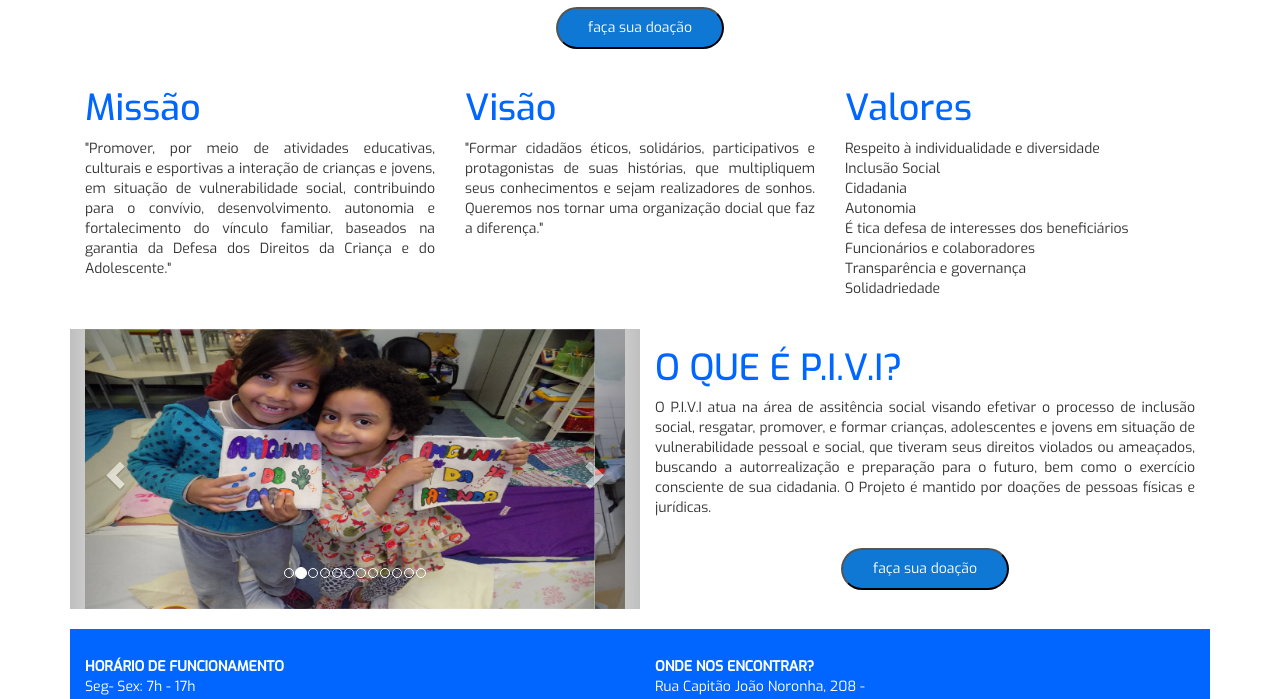
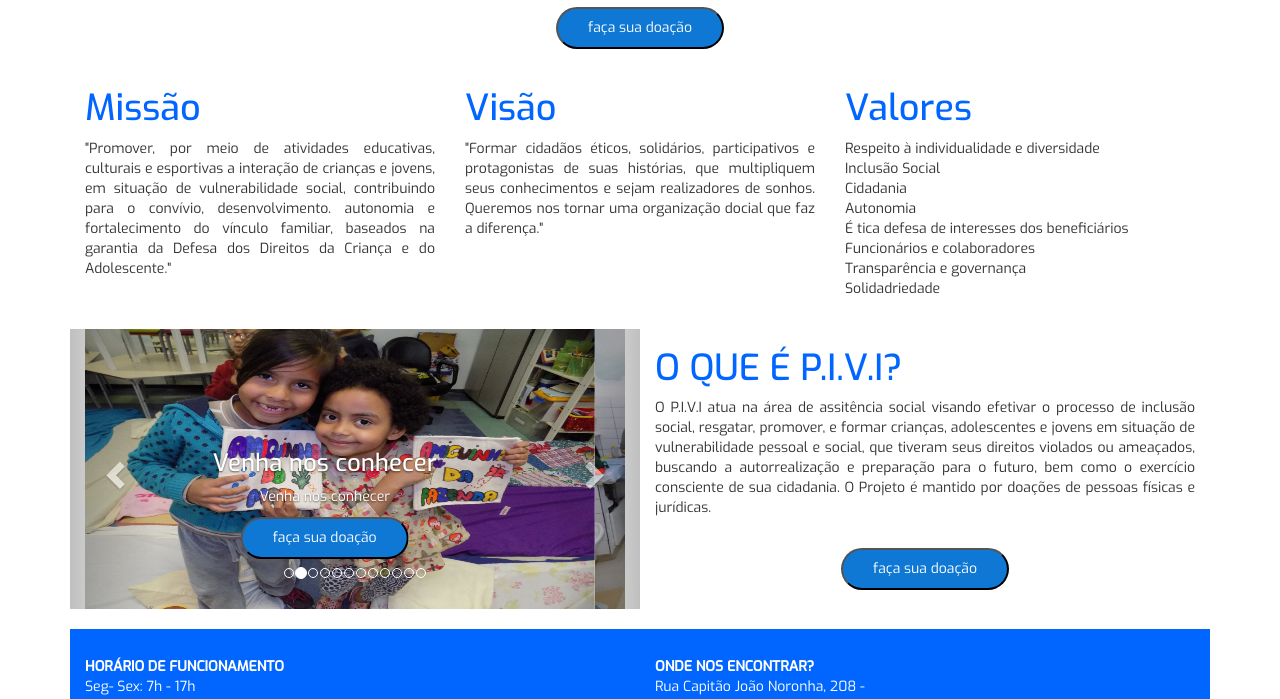
Before and after one commit to vtripeno/pivi-project-ong, a plain HTML site: page index.html in a window 1280 px wide. Shown: the part 506-1205 px from the top of the page. Drawn offline with nearby package versions, Linux system fonts and the light colour scheme.

Commit message:
Label fotos

```diff
--- a/index.html
+++ b/index.html
@@ -149,51 +149,111 @@
                                     <!-- Slides -->
                                     <div class="carousel-inner" >
                                       <div class="item active">
-                                        <img src="images/amiga-da-fazenda.jpg" alt="amiga-da-fazenda" style="width:60em; height: 20em">
+                                            <img src="images/amiga-da-fazenda.jpg" alt="amiga-da-fazenda" style="width:60em; height: 20em">
+                                            <div class="carousel-caption d-none d-md-block">
+                                                <h3>Venha nos conhecer</h3>
+                                                <p>Venha nos conhecer</p>
+                                                 <button class="button-donate">faça sua doação</button>
+                                          </div>
                                       </div>
 
                                       <div class="item">
                                         <img src="images/berco.jpg" alt="berco" style="width:60em; height: 20em">
+                                        <div class="carousel-caption d-none d-md-block">
+                                                <h3>Venha nos conhecer</h3>
+                                                <p>Venha nos conhecer</p>
+                                                 <button class="button-donate">faça sua doação</button>
+                                          </div>
                                       </div>
 
                                       <div class="item">
                                         <img src="images/crianca-adidas.jpg" alt="crianca-adidas" style="width:60em; height: 20em">
+                                        <div class="carousel-caption d-none d-md-block">
+                                                <h3>Venha nos conhecer</h3>
+                                                <p>Venha nos conhecer</p>
+                                                 <button class="button-donate">faça sua doação</button>
+                                          </div>
                                       </div>
 
                                       <div class="item">
                                         <img src="images/criancas.jpg" alt="criancas" style="width:60em; height: 20em">
+                                        <div class="carousel-caption d-none d-md-block">
+                                                <h3>Venha nos conhecer</h3>
+                                                <p>Venha nos conhecer</p>
+                                                 <button class="button-donate">faça sua doação</button>
+                                          </div>
                                       </div>
 
                                       <div class="item">
                                         <img src="images/criancas-mesa.jpg" alt="criancas-mesa" style="width:60em; height: 20em">
+                                        <div class="carousel-caption d-none d-md-block">
+                                                <h3>Venha nos conhecer</h3>
+                                                <p>Venha nos conhecer</p>
+                                                 <button class="button-donate">faça sua doação</button>
+                                          </div>
                                       </div>
 
                                       <div class="item">
                                         <img src="images/giz-de-cera.jpg" alt="giz-de-cera" style="width:60em; height: 20em">
+                                        <div class="carousel-caption d-none d-md-block">
+                                                <h3>Venha nos conhecer</h3>
+                                                <p>Venha nos conhecer</p>
+                                                 <button class="button-donate">faça sua doação</button>
+                                          </div>
                                       </div>
 
                                       <div class="item">
                                         <img src="images/livros.jpg" alt="livros" style="width:60em; height: 20em">
+                                        <div class="carousel-caption d-none d-md-block">
+                                                <h3>Venha nos conhecer</h3>
+                                                <p>Venha nos conhecer</p>
+                                                 <button class="button-donate">faça sua doação</button>
+                                          </div>
                                       </div>
 
                                       <div class="item">
                                         <img src="images/macacao-rosa.jpg" alt="macacao-rosa" style="width:60em; height: 20em">
+                                        <div class="carousel-caption d-none d-md-block">
+                                                <h3>Venha nos conhecer</h3>
+                                                <p>Venha nos conhecer</p>
+                                                 <button class="button-donate">faça sua doação</button>
+                                          </div>
                                       </div>
 
                                       <div class="item">
                                         <img src="images/sorriso.jpg" alt="sorriso" style="width:60em; height: 20em">
+                                        <div class="carousel-caption d-none d-md-block">
+                                                <h3>Venha nos conhecer</h3>
+                                                <p>Venha nos conhecer</p>
+                                                 <button class="button-donate">faça sua doação</button>
+                                          </div>
                                       </div>
 
                                       <div class="item">
                                         <img src="images/superman.jpg" alt="superman" style="width:60em; height: 20em">
+                                        <div class="carousel-caption d-none d-md-block">
+                                                <h3>Venha nos conhecer</h3>
+                                                <p>Venha nos conhecer</p>
+                                                 <button class="button-donate">faça sua doação</button>
+                                          </div>
                                       </div>
 
                                       <div class="item">
                                         <img src="images/time.jpg" alt="time" style="width:60em; height: 20em">
+                                        <div class="carousel-caption d-none d-md-block">
+                                                <h3>Venha nos conhecer</h3>
+                                                <p>Venha nos conhecer</p>
+                                                 <button class="button-donate">faça sua doação</button>
+                                          </div>
                                       </div>
 
                                       <div class="item">
                                         <img src="images/zoom.jpg" alt="zoom" style="width:60em; height: 20em">
+                                        <div class="carousel-caption d-none d-md-block">
+                                                <h3>Venha nos conhecer</h3>
+                                                <p>Venha nos conhecer</p>
+                                                 <button class="button-donate">faça sua doação</button>
+                                          </div>
                                       </div>
                                     </div>
 
```
